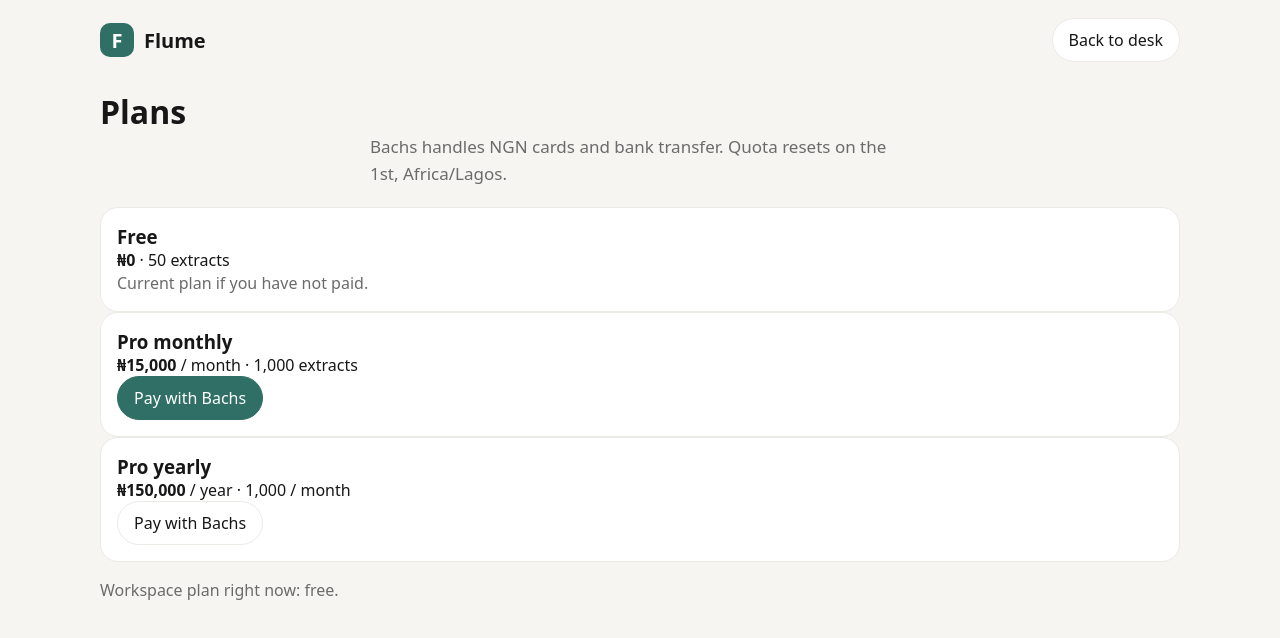
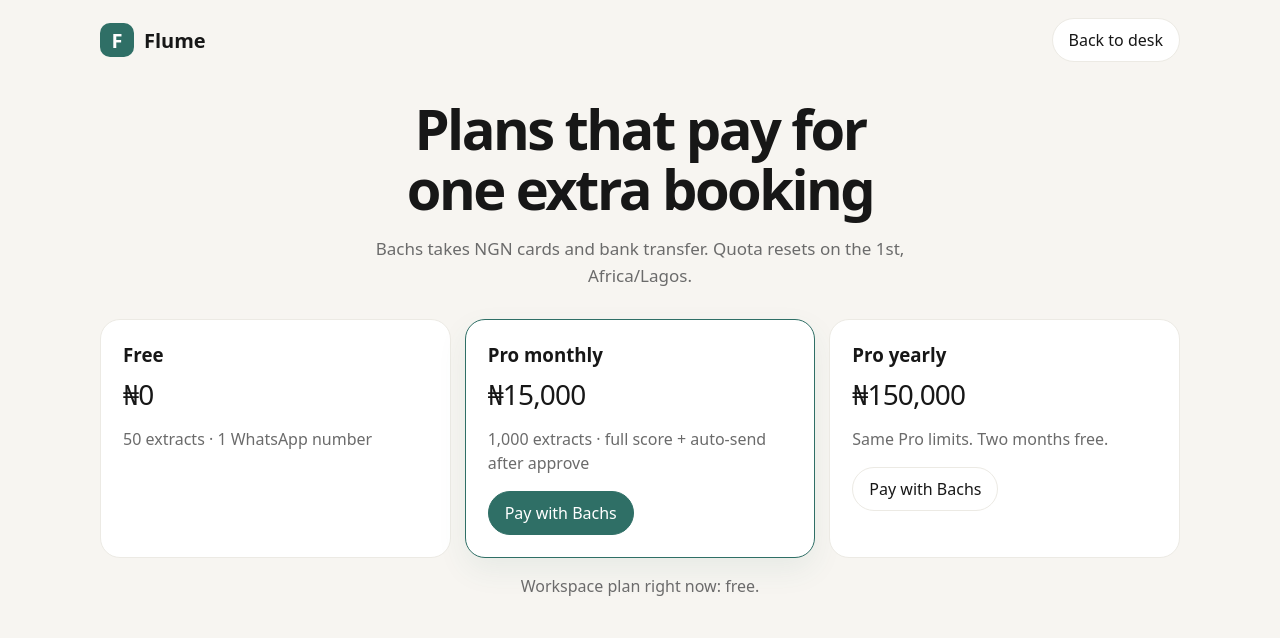
Before and after one commit to Tochi8/flume, a Next.js app: page /app/billing in a window 1280 px wide. Shown: the top 638 px of the page. Built offline with nearby package versions, Linux system fonts and the light colour scheme.

Commit message:
Polish desk and billing to match the new marketing pattern

```diff
--- a/app/app/billing/page.js
+++ b/app/app/billing/page.js
@@ -29,27 +29,31 @@ export default function Billing() {
         <Link className="brand" href="/"><span className="mark">F</span>Flume</Link>
         <Link className="btn" href="/app">Back to desk</Link>
       </nav>
-      <h1>Plans</h1>
-      <p className="lede">Bachs handles NGN cards and bank transfer. Quota resets on the 1st, Africa/Lagos.</p>
-      <section className="grid3" style={{ marginTop: 20 }}>
-        <article className="card">
+      <section className="hero" style={{ paddingTop: 8 }}>
+        <h1>Plans that pay for one extra booking</h1>
+        <p className="lede">Bachs takes NGN cards and bank transfer. Quota resets on the 1st, Africa/Lagos.</p>
+      </section>
+      <section className="plans">
+        <article className="plan">
           <h3>Free</h3>
-          <p><strong>₦0</strong> · 50 extracts</p>
-          <p className="muted">Current plan if you have not paid.</p>
+          <p className="price">₦0</p>
+          <p className="muted">50 extracts · 1 WhatsApp number</p>
         </article>
-        <article className="card">
+        <article className="plan featured">
           <h3>Pro monthly</h3>
-          <p><strong>₦15,000</strong> / month · 1,000 extracts</p>
-          <button className="btn primary" onClick={() => upgrade("month")}>Pay with Bachs</button>
+          <p className="price">₦15,000</p>
+          <p className="muted">1,000 extracts · full score + auto-send after approve</p>
+          <button className="btn primary" style={{ marginTop: 16 }} onClick={() => upgrade("month")}>Pay with Bachs</button>
         </article>
-        <article className="card">
+        <article className="plan">
           <h3>Pro yearly</h3>
-          <p><strong>₦150,000</strong> / year · 1,000 / month</p>
-          <button className="btn" onClick={() => upgrade("year")}>Pay with Bachs</button>
+          <p className="price">₦150,000</p>
+          <p className="muted">Same Pro limits. Two months free.</p>
+          <button className="btn" style={{ marginTop: 16 }} onClick={() => upgrade("year")}>Pay with Bachs</button>
         </article>
       </section>
-      {msg && <p className="muted" style={{ marginTop: 16 }}>{msg}</p>}
-      <p className="muted" style={{ marginTop: 16 }}>Workspace plan right now: {tenant.plan}.</p>
+      {msg && <p className="muted" style={{ marginTop: 16, textAlign: "center" }}>{msg}</p>}
+      <p className="muted" style={{ marginTop: 16, textAlign: "center" }}>Workspace plan right now: {tenant.plan}.</p>
     </main>
   );
 }
```
Also changed, not shown: app/app/page.js (+8 -8 lines).
